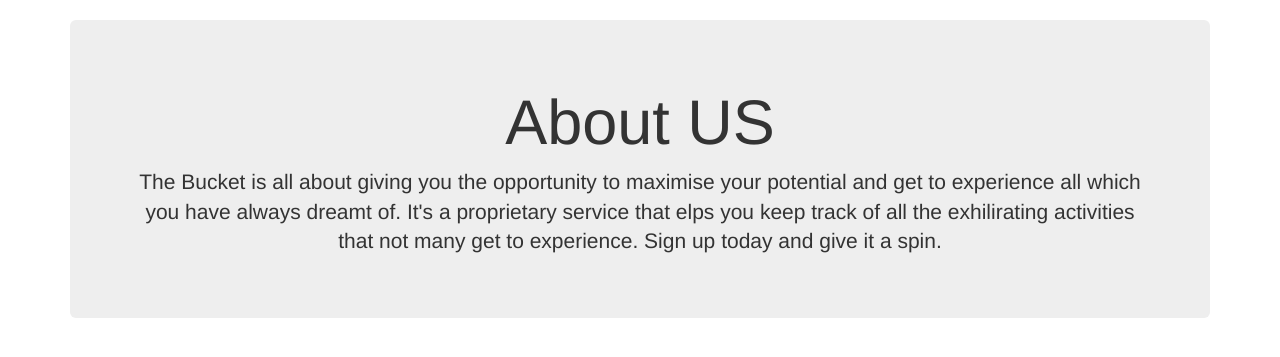
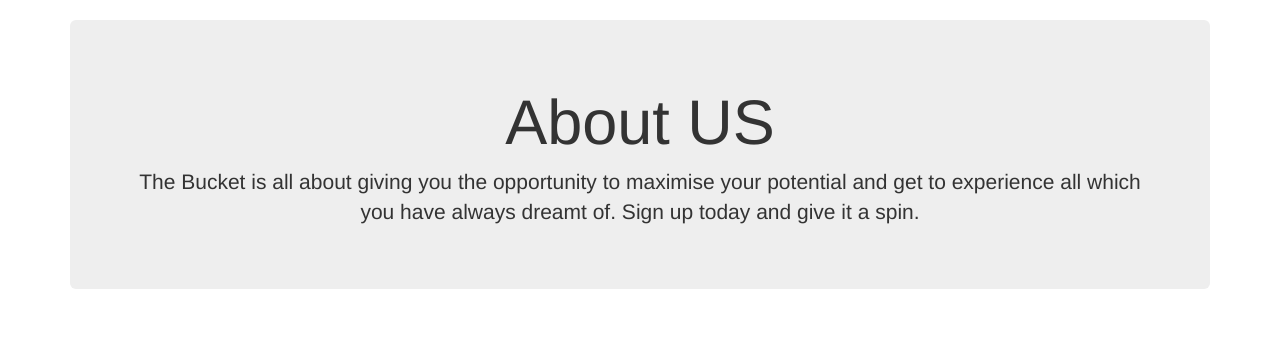
Before and after one commit to AwuorMarvin/New-Bucket-List, a Flask app: page /about in a window 1280 px wide. Shown: the part 52-409 px from the top of the page. Run offline with Flask 2, Linux system fonts and the light colour scheme; some libraries are stand-ins or nearby versions.

Commit message:
Adjusting description as per reviewers comments

```diff
--- a/templates/about.html
+++ b/templates/about.html
@@ -3,10 +3,9 @@
 {% block body %}
     <div class="jumbotron text-center">
         <h1>About US</h1>
-        <p class="lead">The Bucket is all about giving you the opportunity to maximise your potential and
-            get to experience all which you have always dreamt of. It's a proprietary service that elps you keep track of all
-            the exhilirating activities that not many get to experience. Sign up today and give it a spin.
-        </p>
+            <p class="lead">The Bucket is all about giving you the opportunity to maximise your potential and
+                get to experience all which you have always dreamt of. Sign up today and give it a spin.
+            </p>
     </div>
 
 {% endblock %}
```
